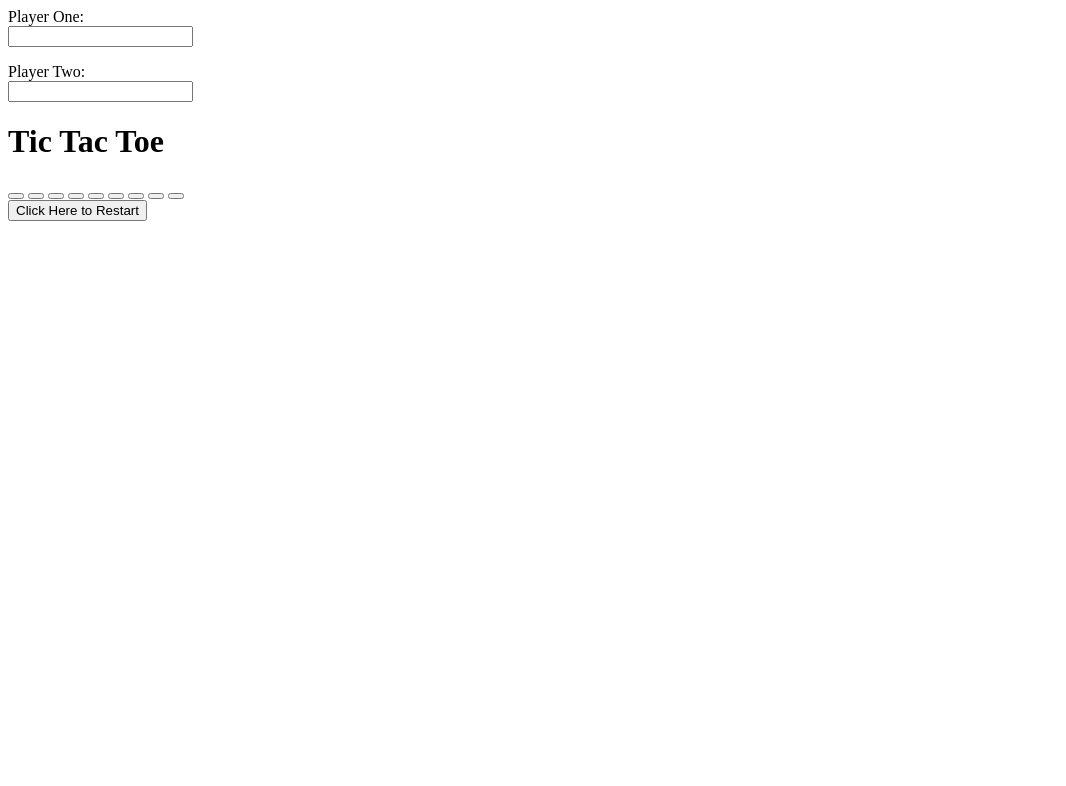
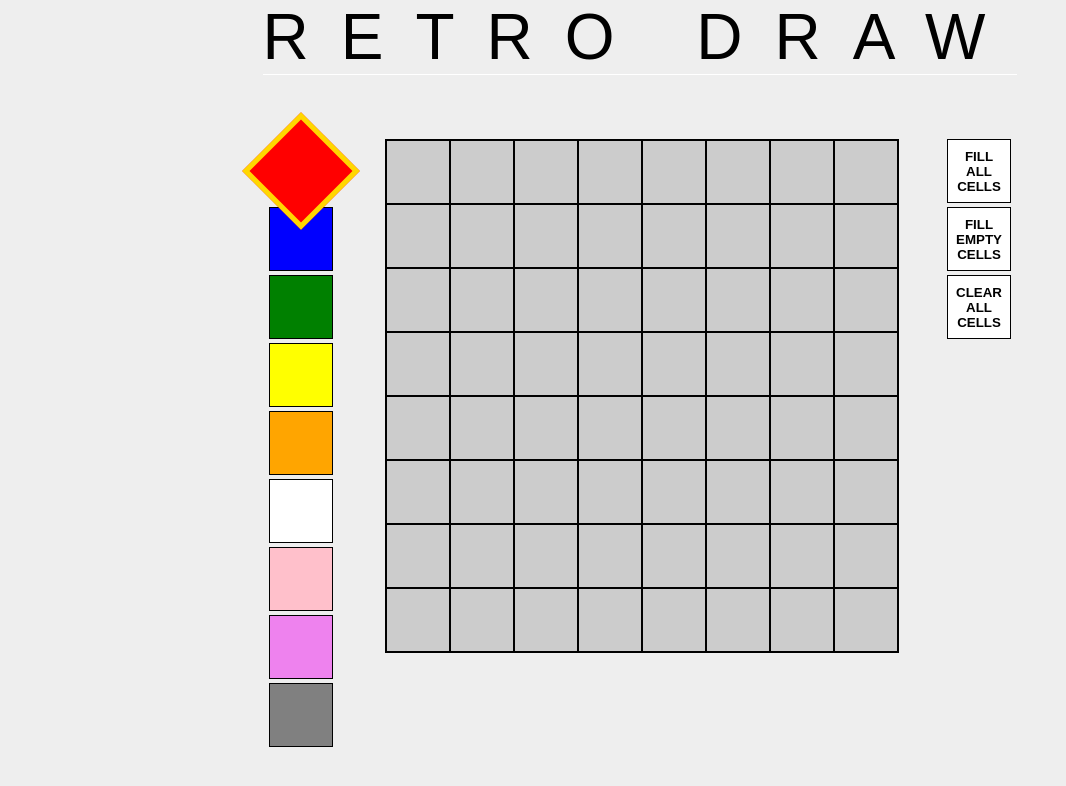
Before and after one commit to srgburns89/retroDrawProject, a plain HTML site: page index.html in a window 1280 px wide. Shown: the whole page, without its empty margins (0-1066 px from the left). Drawn offline with nearby package versions, Linux system fonts and the light colour scheme; a web font is replaced by a local one.

Commit message:
Update index.html

```diff
--- a/index.html
+++ b/index.html
@@ -1,70 +1,20 @@
 <html>
   <head>
-    <link href="https://fonts.googleapis.com/css?family=Coda|Codystar|Jacques+Francois+Shadow|Unica+One&display=swap" rel="stylesheet">
-    <link rel="stylesheet" href="tictactoe.css" />
-    <script src="https://ajax.googleapis.com/ajax/libs/jquery/3.4.1/jquery.min.js"></script>
-    <script defer src="tictactoe.js"></script>
+    <link rel="stylesheet" href="style.css">
+    <script src="https://cdnjs.cloudflare.com/ajax/libs/jquery/3.4.1/jquery.min.js"></script>
+    <script defer src="app.js"></script>
   </head>
   <body>
-
-    <form class="player1">
-        <label for="player-one">Player One:</label><br>
-        <input type="text" ><br>
-      </form>
-      <form class="player2">
-        <label for="player-two">Player Two:</label><br>
-        <input type="text" ><br>
-      </form>
-
-    <div class="game">
-        <h1 class="game-name">Tic Tac Toe</h1>
-        <div class="board">
-            <button class="cell">
-                <span class="cell-content"></span>
-            </button>
-            <button class="cell">
-                <span class="cell-content"></span>
-            </button>
-            <button class="cell">
-                <span class="cell-content"></span>
-            </button>
-            <button class="cell">
-                <span class="cell-content"></span>
-            </button>
-            <button class="cell">
-                <span class="cell-content"></span>
-            </button>
-            <button class="cell">
-                <span class="cell-content"></span>
-            </button>
-            <button class="cell">
-                <span class="cell-content"></span>
-            </button>
-            <button class="cell">
-                <span class="cell-content"></span>
-            </button>
-            <button class="cell">
-                <span class="cell-content"></span>
-            </button>
-        </div>
-
-    </div>
-
-        <div class="modal-overlay">
-            <div class="game-result-modal">
-                <div class="result-container">
-                    <div class="winner-container">
-                        <span></span>
-                    </div>
-                </div>
-                <div class="new-game-conatiner">
-                    <button class="new-game-button">Click Here to Restart</button>
-                </div>
-            </div>
-
-        </div>
-
-
-
+    <header>RETRO DRAW</header>
+    <main>
+      <section class="palette">
+      </section>
+      <section class="grid"></section>
+      <section class="controls">
+        <button class="fill-all">FILL ALL CELLS</button>
+        <button class="fill-empty">FILL EMPTY CELLS</button>
+        <button class="clear">CLEAR ALL CELLS</button>
+      </section>
+    </main>
   </body>
 </html>
```
